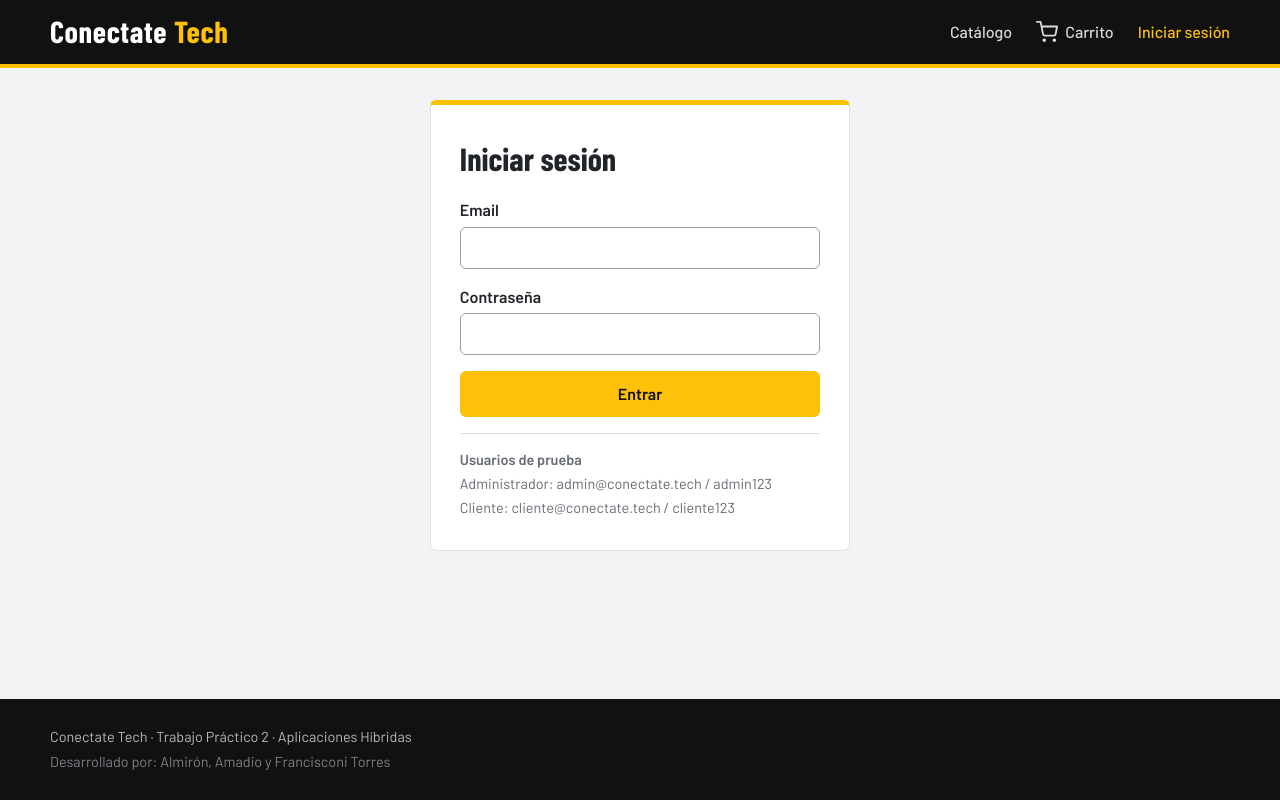
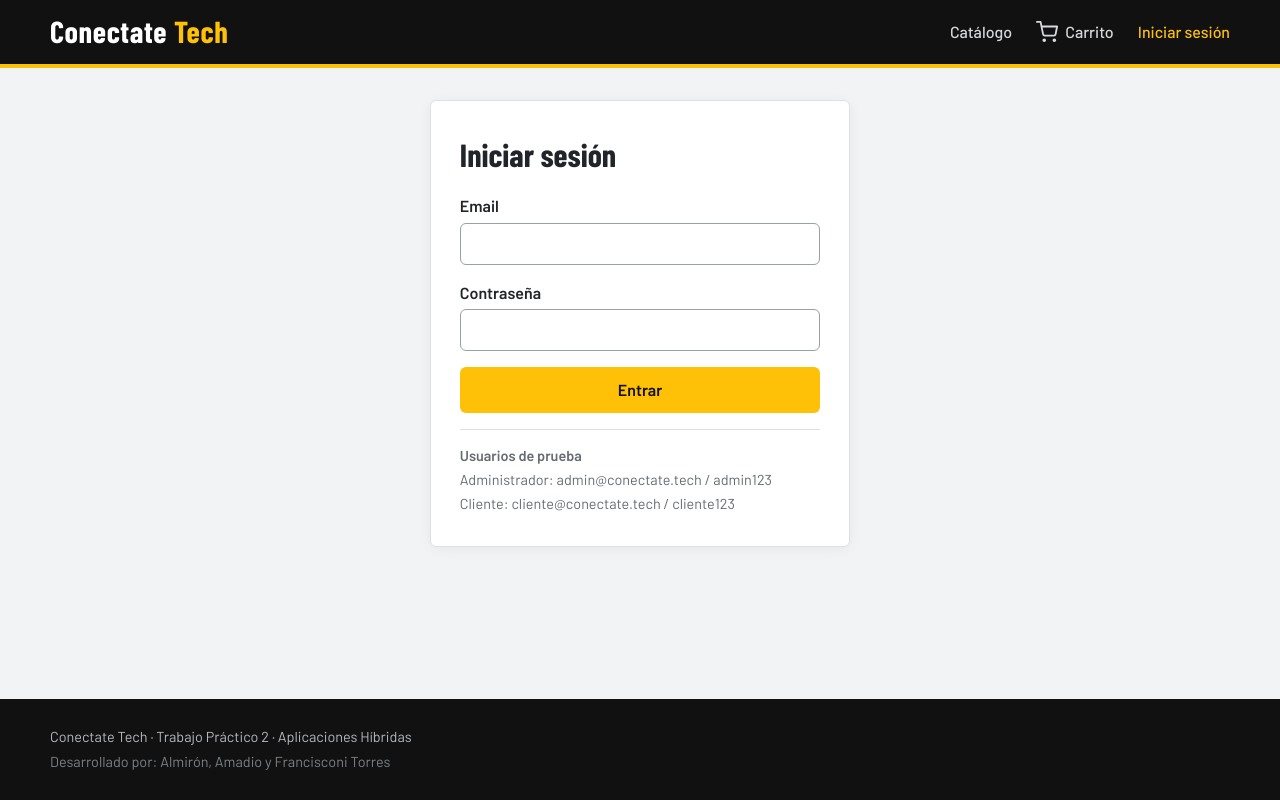
Before and after one commit to Proyectos-Almiron-Amadio-y-Francisconi/Conectate-Tech, a React (Vite) app: page /login in a window 1280 px wide. Built offline with nearby package versions, Linux system fonts and the light colour scheme.

Commit message:
modifico el inicio de sesion

```diff
--- a/src/index.css
+++ b/src/index.css
@@ -321,7 +321,11 @@ button { font: inherit; cursor: pointer; }
   border-radius: 6px;
   padding: 1.8rem;
 }
-.formulario--angosto { max-width: 420px; }
+.formulario--angosto {
+  max-width: 420px;
+  border-top: 1px solid var(--borde);
+  box-shadow: 0 2px 14px rgba(0, 0, 0, 0.05);
+}
 .formulario__campo { display: flex; flex-direction: column; gap: 0.3rem; font-weight: 600; }
 .formulario__campo input,
 .formulario__campo textarea {
```
